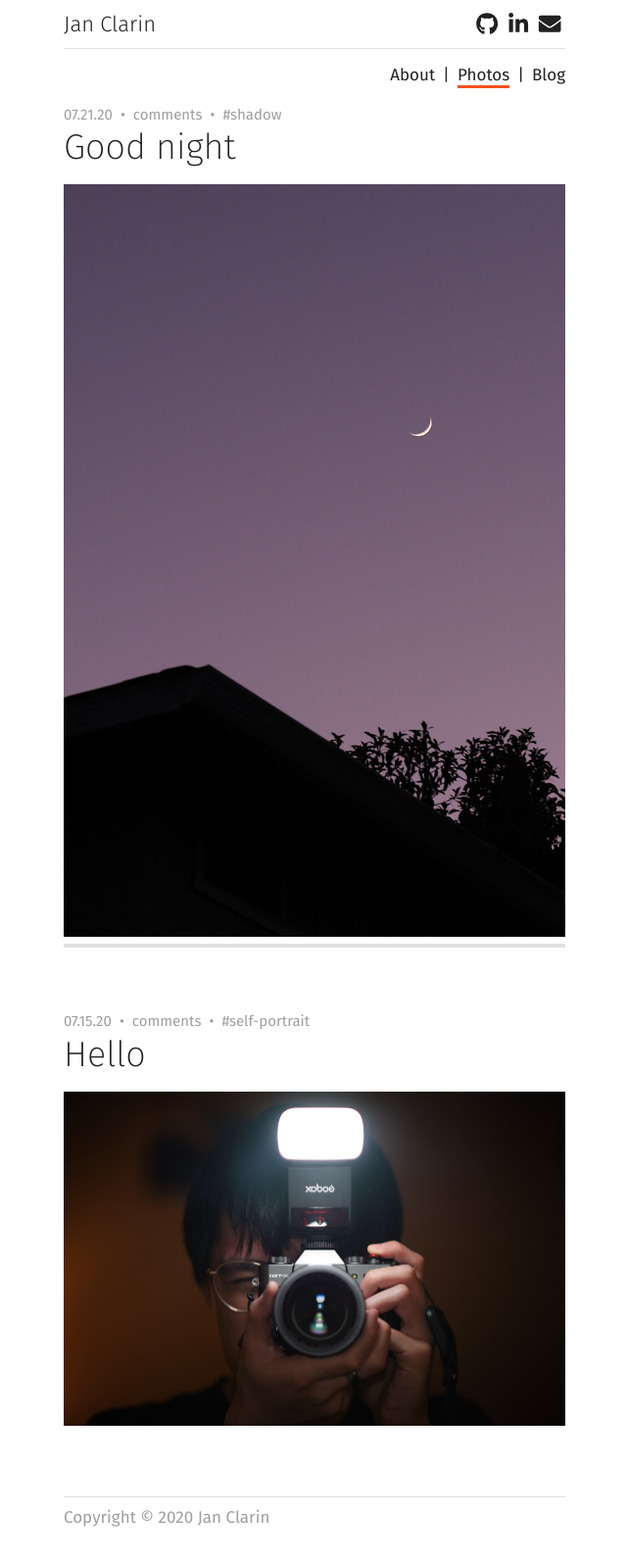
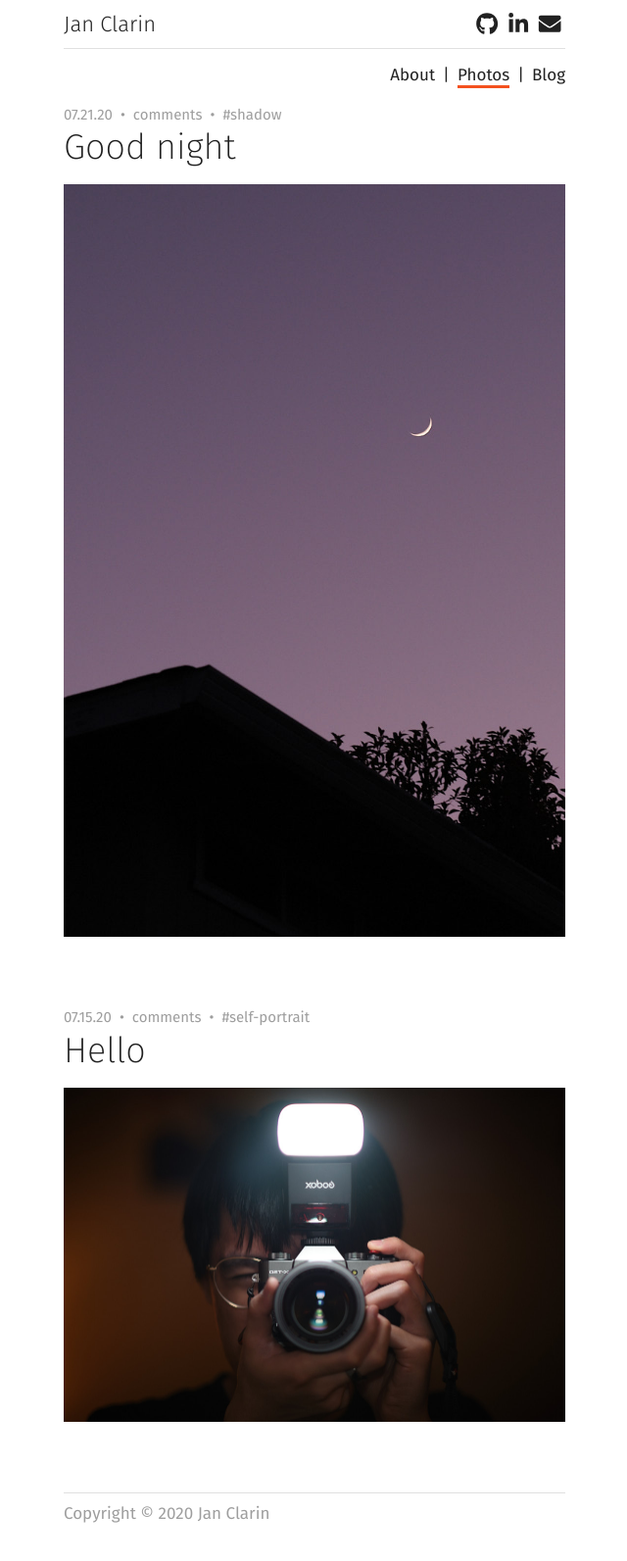
Before and after one commit to janclarin/janclarin.github.io, a Jekyll site: the page built from photos/index.md, in a window 1280 px wide. Shown: the whole page at 98% size, without its empty margins (319-959 px from the left). Built offline with Jekyll 4.4.1, drawn with Linux system fonts in a browser that asks for light colours; nearby versions of some CDN libraries; comment, search, counter and statistics services are not loaded.

Commit message:
Remove post separator line between photo posts

```diff
--- a/_includes/photo-article.html
+++ b/_includes/photo-article.html
@@ -6,7 +6,6 @@
       <a href="{{ post.url | relative_url }}">{{ post.title | escape }}</a>
     </h1>
   </header>
-
 
   <div class="post-content e-content" itemprop="text articleBody">
     <a class="post-photo-link" href="{{ post.photo_url | relative_url }}">
--- a/_includes/posts.html
+++ b/_includes/posts.html
@@ -3,7 +3,7 @@
 <!-- TODO: Pagination -->
 <ul class="post-articles">
   {%- for post in posts -%}
-  <li class="post-article">
+  <li class="post-article show-separator-line">
     {%- include post-article.html post=post -%}
   </li>
   {%- endfor -%}
--- a/_sass/partials/_layout.scss
+++ b/_sass/partials/_layout.scss
@@ -84,7 +84,7 @@
 .post-article {
   margin-bottom: $spacing-unit * 4;
 
-  &:not(:last-child) {
+  &.show-separator-line:not(:last-child) {
     border-bottom: $spacing-unit / 4 $divider-color solid;
   }
 }
```
